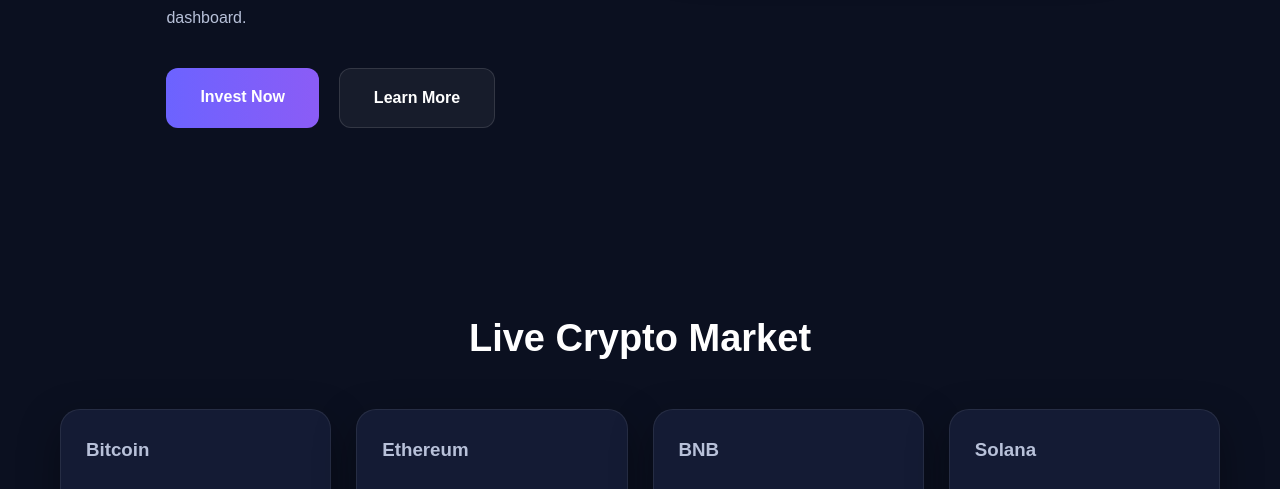
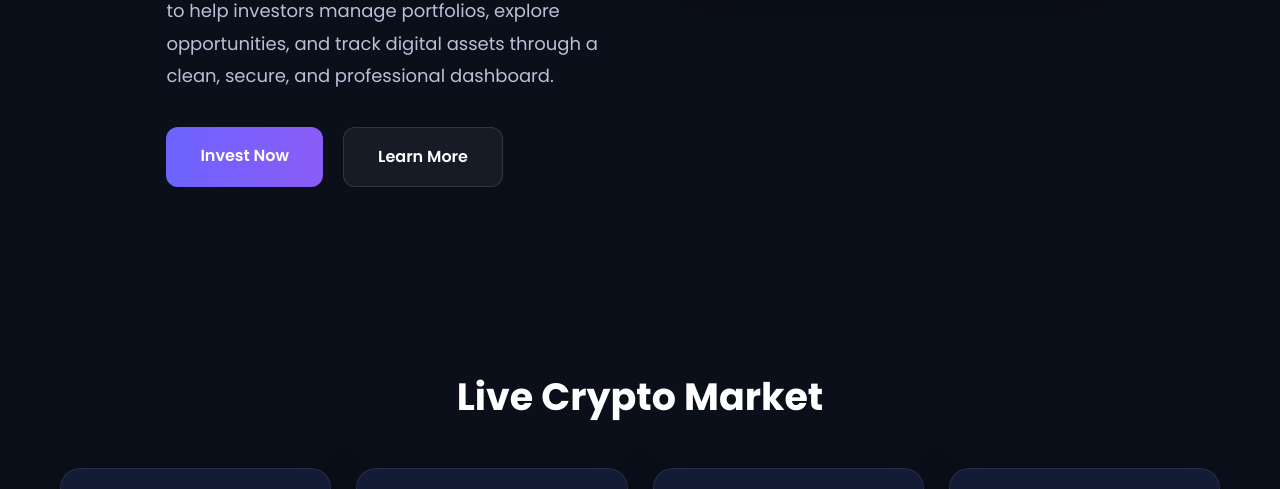
Before and after one commit to Physicshackings/physics-store, a plain HTML site: page index.html in a window 1280 px wide. Shown: the part 611-1100 px from the top of the page. Drawn offline with Linux system fonts and the light colour scheme.

Commit message:
Update style.css

```diff
--- a/style.css
+++ b/style.css
@@ -105,11 +105,12 @@ img{
     color:#00d4ff;
 }
 
-.hero-text p{
-    color:#c7c7c7;
+.hero p{
+    color:#B8C1D9;
+    font-size:18px;
+    line-height:1.8;
     margin-bottom:35px;
 }
-
 .hero-buttons{
     display:flex;
     gap:20px;
@@ -128,12 +129,7 @@ img{
     padding:15px 28px;
     border-radius:8px;
 }
-body{
-    margin:0;
-    background:#0b1020;
-    color:#fff;
-    font-family:Arial, sans-serif;
-}
+
 .hero{
     width:90%;
     margin:40px auto;
@@ -159,16 +155,6 @@ body{
     background:linear-gradient(90deg,#6C63FF,#8B5CF6,#3B82F6);
     -webkit-background-clip:text;
     -webkit-text-fill-color:transparent;
-}
-
-.hero p{
-    color:#b8c1d9;
-    line-height:1.8;
-}
-    color:#B8C1D9;
-    font-size:18px;
-    line-height:1.8;
-    margin-bottom:35px;
 }
 
 .hero-buttons{
```
